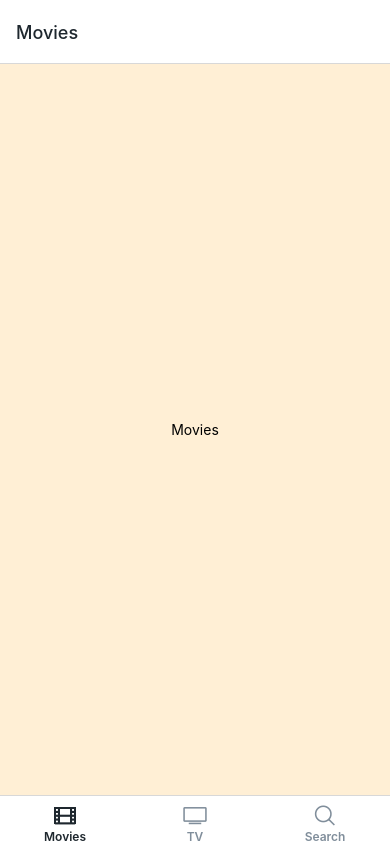
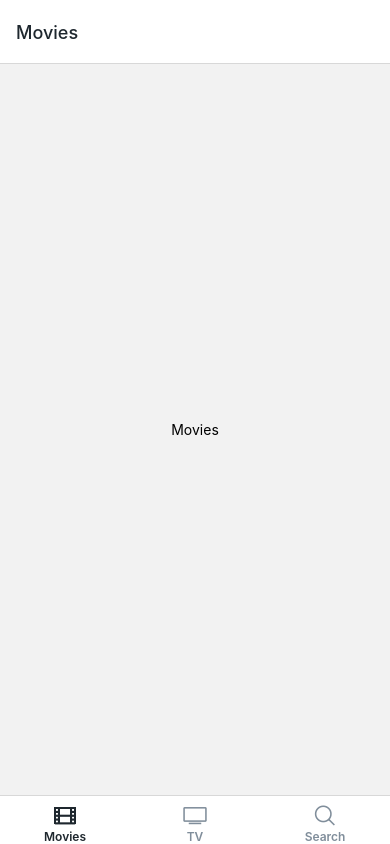
Before and after one commit to neo-rooney/nomadcoders_react-native_noovies, a React Native app: screen /Movies in a window 390 px wide. Built offline with nearby package versions, Linux system fonts and the light colour scheme.

Commit message:
Feat: Theme Object 적용

```diff
--- a/App.js
+++ b/App.js
@@ -1,13 +1,14 @@
-import React, { useCallback, useEffect, useState } from "react";
+import React, { useEffect, useState } from "react";
 import * as SplashScreen from "expo-splash-screen";
-import { Text, View, Image } from "react-native";
+import { Image, useColorScheme } from "react-native";
 import * as Font from "expo-font";
 import { Asset } from "expo-asset";
 import { Ionicons } from "@expo/vector-icons";
 import { NavigationContainer } from "@react-navigation/native";
-import Tabs from "./navigations/Tabs";
-import Stack from "./navigations/Stack";
+
 import Nav from "./navigations/Root";
+import { ThemeProvider } from "styled-components";
+import { DarkTheme, LightTheme } from "./theme/styled";
 
 const loadImages = (images) =>
   images.map((image) => {
@@ -23,6 +24,7 @@ const loadFonts = (fonts) => fonts.map((font) => Font.loadAsync(font));
 SplashScreen.preventAutoHideAsync();
 
 export default function App() {
+  const isDark = useColorScheme() === "dark";
   const [appIsReady, setAppIsReady] = useState(false);
 
   useEffect(() => {
@@ -49,8 +51,10 @@ export default function App() {
   if (!appIsReady) return null;
 
   return (
-    <NavigationContainer>
-      <Nav />
-    </NavigationContainer>
+    <ThemeProvider theme={isDark ? DarkTheme : LightTheme}>
+      <NavigationContainer>
+        <Nav />
+      </NavigationContainer>
+    </ThemeProvider>
   );
 }
--- a/screens/Movies.tsx
+++ b/screens/Movies.tsx
@@ -4,7 +4,11 @@ import { Text, View, TouchableOpacity } from "react-native";
 import styled from "styled-components/native";
 
 const StyledTouchableOpacity = styled.TouchableOpacity`
-  background-color: papayawhip;
+  background-color: ${(props) => props.theme.mainBgColor};
+`;
+
+const StyledText = styled.Text`
+  color: ${(props) => props.theme.textColor};
 `;
 
 const Movies: React.FC<NativeStackScreenProps<any, "Movies">> = ({
@@ -14,7 +18,7 @@ const Movies: React.FC<NativeStackScreenProps<any, "Movies">> = ({
     onPress={() => navigate("Stack", { screen: "screenOne" })}
     style={{ flex: 1, justifyContent: "center", alignItems: "center" }}
   >
-    <Text>Movies</Text>
+    <StyledText>Movies</StyledText>
   </StyledTouchableOpacity>
 );
 
--- /dev/null
+++ b/theme/colors.js
@@ -0,0 +1,5 @@
+export const BLACK_COLOR = "#1e272e";
+export const WHITE_COLOR = "#ffffff";
+export const YELLOW_COLOR = "#ffdd59";
+export const GRAY_COLOR = "#d2dae2";
+export const DARK_GRAY_COLOR = "#808e9b";
--- /dev/null
+++ b/theme/styled.ts
@@ -0,0 +1,12 @@
+import { BLACK_COLOR } from "../colors";
+import { WHITE_COLOR } from "./colors";
+
+export const LightTheme = {
+  mainBgColor: WHITE_COLOR,
+  textColor: BLACK_COLOR,
+};
+
+export const DarkTheme = {
+  mainBgColor: BLACK_COLOR,
+  textColor: WHITE_COLOR,
+};
```
Also changed, not shown: styled.d.ts (added, +9 -0 lines).
